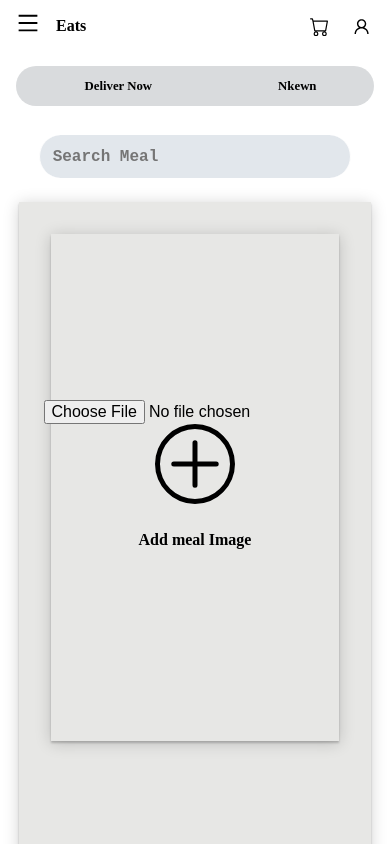
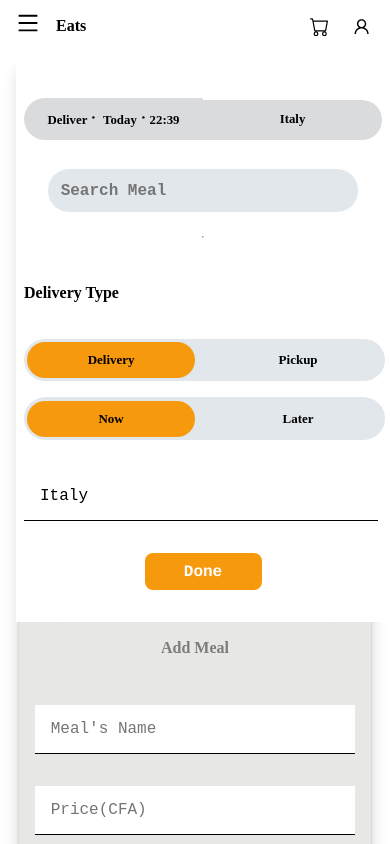
Before and after one commit to serge-alpha/Eats-2k24, a React (Create React App) app in the folder frontend/: page /restaurant/add-meal in a window 390 px wide. Both pictures are taken after a click on the element 28 px from the left and 26 px from the top of the page. Shown: the top 844 px of the page. Built offline with nearby package versions, Linux system fonts and the light colour scheme.

Commit message:
added the nav bar  on the mobile view

```diff
--- a/frontend/src/components/Footer.js
+++ b/frontend/src/components/Footer.js
@@ -9,7 +9,7 @@ const Footer=()=>{
             <span className="footer_links">
                 <ul>
                     <li><NavLink>get Support</NavLink></li>
-                    <li><NavLink to="/add-restaurant">Add your restaurant</NavLink></li>
+                    <li><NavLink to="/add-restaurant">My restaurant</NavLink></li>
                     <li><NavLink to="/register">Register</NavLink></li>
                 </ul>
             </span>
--- a/frontend/src/components/Nav.js
+++ b/frontend/src/components/Nav.js
@@ -2,16 +2,77 @@
  import { AiOutlineUser } from "react-icons/ai";
  import { AiOutlineMenu} from "react-icons/ai";
 import { NavLink } from "react-router-dom";
-import { BsCart,BsFillCartFill } from "react-icons/bs";
+import { BsCart,BsFillCartFill,BsDot } from "react-icons/bs";
 
  const Nav =({order})=>{
+        const getdate=(value)=>{
+            let mm='', dd='';
+            switch(value.getMonth() + 1){
+                    case 1: mm = "Jan";
+                        break;
+                    case 2: mm = "Feb";
+                        break;
+                    case 3: mm = "March";
+                        break;
+                    case 4: mm = "April";
+                        break;
+                    case 5: mm = "May";
+                        break;
+                    case 6: mm = "June";
+                        break;
+                    case 7: mm = "July";
+                        break;
+                    case 8: mm = "August";
+                        break;
+                    case 9: mm = "Sept";
+                        break;
+                    case 10: mm = "Oct";
+                        break;
+                    case 11: mm = "Nov";
+                        break;
+                    case 12: mm = "Dec";
+                        break;
+                    default: break;
+            }
+            dd=value.getDate();
+            return (String(dd + ' ' + mm));
+        }
     const [orderType,setOrderType] = useState(0);
+    const [orderTime,setOrderTime] = useState(0);
+    const dateNow=getdate(new Date());
+    const [location,setLocation]=useState('Italy');
+    const[dateValue,setDateValue] = useState("Today");
+    const[time,setTime] = useState(String((new Date().getUTCHours()+1)+':'+new Date().getUTCMinutes()));
+/*=======================================================================================================*/
+
+    const handleLocationChange=(event)=>{
+        setLocation(event.target.value)
+    }
+    const handleDateChange=(event)=>{
+        if(getdate(new Date(event.target.value))===dateNow) {
+            setDateValue("Today");
+        }else{
+            setDateValue(getdate(new Date(event.target.value)))
+        }
+    }
+    const handleTimeChange=(event)=>{
+        setTime(event.target.value)
+    }
+/*----------------------------------------------------------------*/
 
     const orderChoice=()=>{
         if (orderType===0){
             setOrderType(1);
         }else{
             setOrderType(0);
+        }
+    }
+
+    const orderChoiceTime=()=>{
+        if (orderTime===0){
+            setOrderTime(1);
+        }else{
+            setOrderTime(0);
         }
     }
     const [menustate,setMenuState] = useState(0);
@@ -22,9 +83,18 @@ import { BsCart,BsFillCartFill } from "react-icons/bs";
             setMenuState(0);
         }
     }
+
+    const [editstate,setEditState] = useState(1);
+    const editState=()=>{
+        if (editstate===0){
+            setEditState(1);
+        }else{
+            setEditState(0);
+        }
+    }
     return(
         <div className="nav">
-            <span className="nav_menu"><b className="nav_menubar" onClick={menuState}><AiOutlineMenu/></b><NavLink to="/"><h1>Eats</h1></NavLink></span>
+            <span className="nav_menu"><b className="nav_menubar" onClick={menuState}><AiOutlineMenu/></b><NavLink to="/home"><h1>Eats</h1></NavLink></span>
             <div className="nav_navigation">
                 <div className="nav_delivery">
                     {orderType===1?<><span onClick={()=>orderChoice()}>Delivery</span><span className="delivery" >Pickup</span></>:<><span className="delivery">Delivery</span><span onClick={()=>orderChoice()}>Pickup</span></>}
@@ -32,13 +102,30 @@ import { BsCart,BsFillCartFill } from "react-icons/bs";
                 <input type="location"className="nav_location" placeholder="Location. Now"/>
                 <input type="search" className="nav_search" placeholder="Search Meal"/>
             </div>
-            {/* Nav menu on small screens */}
+            {/* ===============================Nav menu on small screens======================================== */}
             <div className={menustate===0?"hide_nav_navigation_s":"nav_navigation_s"}>
-                <div>
-                    <p>{orderType===1?<p>Pick up Today</p>:<p>Deliver Now</p>}</p>
-                    <button>Nkewn</button>
+                <div onClick={editState}>
+                    <p>{orderType===1?<p>Pick up <BsDot />{dateValue} <BsDot/>{time}</p>:<p>Deliver<BsDot/> {dateValue}<BsDot/>{time}</p>}</p>
+                    <p><p>{location}</p></p>
                 </div>
                 <input type="search" className="nav_search" placeholder="Search Meal"/>
+                <hr/>
+                <div className={editstate===0?"hide_nav_edit":"nav_edit"}>
+                    <h4>Delivery Type</h4>
+                    <div className="nav_delivery">
+                        {orderType===1?<><span onClick={()=>orderChoice()}>Delivery</span><span className="delivery" >Pickup</span></>:<><span className="delivery">Delivery</span><span onClick={()=>orderChoice()}>Pickup</span></>}
+                    </div>
+                    <div className="nav_delivery">
+                        {orderTime===1?<><span onClick={()=>orderChoiceTime()}>Now</span><span className="delivery" >Later</span></>:<><span className="delivery">Now</span><span onClick={()=>orderChoiceTime()}>Later</span></>}
+                    </div>
+                    {orderTime===1?<div className="nav_edit_date">
+                        <input type="date" name="date" onChange={handleDateChange}  className="login_input" placeholder="Date"/>
+                        <input type="time" name="time" onChange={handleTimeChange}  className="login_input" placeholder="Time"/>
+                    </div>:<></>}
+                    <label htmlFor="location"/>
+                    <input type="text" placeholder="Location" className="login_input" onChange={handleLocationChange} name="location" value={location} required/>
+                    <button type="submit" className="button nav_edit_btn" onClick={editState}> <b>Done</b></button>
+                </div>
             </div>
             <span>
                 <NavLink to="/home-cart" className="nav_reg" >{order.length<1?<BsCart/>:<BsFillCartFill />}<p> Order</p></NavLink>
--- a/frontend/src/index.css
+++ b/frontend/src/index.css
@@ -3,8 +3,8 @@ body {
   margin: 0;
   padding: 0;
   /* font-family:  "courier"; */
-  font-family: "sans-serif";
-  /* font-family: "montserrat"; */
+  /* font-family: "sans-serif"; */
+  font-family: "montserrat";
   -webkit-font-smoothing: antialiased;
   -moz-osx-font-smoothing: grayscale;
   font-weight: 800;
@@ -76,6 +76,10 @@ code {
 }
 .nav_navigation_s,.hide_nav_navigation_s{
   display: none;
+  position: absolute;
+  top:0rem;
+  padding: 0.5rem;
+  background-color:#fff;
 }
 
 .nav_location{
@@ -122,7 +126,7 @@ code {
   border-right: #fdfdfd 1px solid;
 }
 .delivery{
-  background-color: #fafafa;
+  background-color: #f7990c;
   padding: 1.2vh;
   min-width:max-content;
   position: relative;
@@ -424,7 +428,7 @@ code {
   align-items:center;
   gap: 12rem;
   height: 60vh;
-  width: 100vw;
+  width: 100%;
   background-color: #f7990c;
   color: #fafafa;
 }
@@ -450,7 +454,7 @@ code {
         font-size: large;
         display: flex;
         justify-content: center;
-        padding: 1rem;
+        /* padding: 1rem; */
       }
 /* -----------------------------------cardS CSS---------------------------------------------------------------- */
 .card{
@@ -545,7 +549,6 @@ code {
 }
 .close .modal{
     display: none;
-
 }
 .modal_body{
   display: grid;
@@ -667,6 +670,11 @@ padding:5rem 2rem 2rem 2rem;
   cursor: pointer;
   transition: background-color 400ms ease;
 }
+.text_area{
+  width: 100%;
+  height: 12rem;
+  resize: none;
+}
 .meal_form{
   display: flex;
   gap: 1rem;
@@ -696,6 +704,7 @@ padding:5rem 2rem 2rem 2rem;
   background-color: #e7e7e5;
   box-shadow: 0 2px 2px 0 rgba(0, 0, 0, 0.2), 0 2px 15px 0 rgba(0, 0, 0, 0.19);
   width: 100%;
+  position: relative;
   height: 60vh;
   display: flex;
   flex-direction: column;
@@ -706,12 +715,24 @@ padding:5rem 2rem 2rem 2rem;
   transform: rotate(45deg);
   font-size: 5em;
 }
+.meal_img>input{
+  height: 100%;
+  width: 100%;
+  opacity: 0;
+  z-index: 1;
+  position: absolute;
+  cursor: pointer;
+}
 /* --------------------------------------------------------RESPONSIVENESS--------------------------------------- */
 @media only screen and  (max-width: 700px) {
   *{
     font-size: 100%;
   }
   /* --------nav--------------------- */
+  .nav{
+    display: flex;
+    justify-content: space-between;
+  }
   .nav_menu{
     grid-area: logo;
     justify-content: flex-start;
@@ -743,21 +764,22 @@ padding:5rem 2rem 2rem 2rem;
   }
   .nav_navigation_s{
     display: flex;
+    width: 100%;
     grid-area: info;
     flex-direction: column;
-    justify-content: center;
     align-items: center;
+    padding:2rem 0.5rem ;
     gap:1rem;
   }
   .nav_navigation_s>div{
     display: flex;
+    width: 100%;
     justify-content: space-between;
     align-items: baseline;
   }
-  .nav_navigation_s>div>p{
+  .nav_navigation_s>div>p:first-child{
     border-radius: 2rem 0rem 0rem 2rem;
     padding: 0rem 0.3rem;
-    width: 50vw;
     text-align: center;
     font-size: 0.8rem;
     background-color:  rgb(217, 219, 221);
@@ -765,30 +787,43 @@ padding:5rem 2rem 2rem 2rem;
   .hide_nav_navigation_s{
     display: none;
   }
-  .nav_navigation_s>div{
+  .nav_navigation_s>div:first-child{
     display: grid;
     grid-template-columns: 1fr 1fr;
     gap: 0;
   }
-  .nav_navigation_s>div>button{
-    border: none;
+  .nav_navigation_s>div>p:last-child{
     border-radius: 0rem 2rem 2rem 0rem;
-    padding: 0.8rem;
+    padding: 0rem 0.3rem;
+    text-align: center;
+    font-size: 0.8rem;
     background-color:  rgb(217, 219, 221);
-    font-weight: bold;
-    font-family:"Copperplate";
-    font-size: 0.8rem;
-    margin: 0;
   }
   .nav{
     display: grid;
     grid-template-areas: 'logo btns'
     'info info';
     height: 100%;
-    padding:0 1rem 0.5rem 1rem ;
+    padding:0 1rem 0 1rem ;
   }
   .nav_delivery{
-    display: none;
+    padding: 0.1rem;
+    justify-content: initial;
+    width: 100%;
+    height: fit-content;
+    display: grid;
+    grid-template-columns: 1fr 1fr;
+  }
+  .nav_delivery>span{
+    text-align: center;
+  }
+  .delivery{
+    /* width: 90%; */
+    margin: 0;
+  }
+  .nav_delivery>span{
+    font-size: small;
+    margin: 0.1rem;
   }
   .nav_search{
     grid-area: nav3;
@@ -797,6 +832,34 @@ padding:5rem 2rem 2rem 2rem;
   .nav_search>input{
     height: 0.1rem;
     align-self: center;
+  }
+  .hide_nav_edit>*,.hide_nav_edit>.nav_edit_date{
+    display: none;
+  }
+  .nav_edit{
+    display: flex;
+    width: 90%;
+    flex-direction: column;
+    gap: 1rem;
+  }
+  .nav_edit>input{
+    width: 90%;
+  }
+  .nav_edit_date{
+    display: flex;
+    justify-content: space-between;
+    gap: 1rem;
+    width: 100%;
+  }
+  .nav_edit_date>input{
+    width: 90%;
+  }
+  .nav_edit_btn{
+    margin-top: 1rem;
+    align-self: center;
+    background-color: #f7990c;
+    min-width:30vw ;
+    color:#fff;
   }
 
   /* ----------------------START PAGE------------------ */
@@ -896,13 +959,16 @@ padding:5rem 2rem 2rem 2rem;
   .meal_form{
     flex-direction: column;
   }
+  .add_rest{
+    padding: 0;
+    width: 100%;
+  }
   /* ------------------FOOTER------------------- */
   .footer{
     flex-direction: column;
     gap: 0.5rem;
   }
 }
-
 @media only screen and (min-width:600px) and (max-width:1200px){
 
   /* ---------------------card----------------------- */
@@ -973,7 +1039,6 @@ padding:5rem 2rem 2rem 2rem;
     width: 100%;
   }
 }
-
 @media only screen and (min-width:1200px) and (max-width:1700px){
   .nav{
     padding: 0.2rem 0rem;
--- a/frontend/src/pages/AddMeal.js
+++ b/frontend/src/pages/AddMeal.js
@@ -13,7 +13,7 @@ const AddMeal=()=>{
                 <h5>Add meal Image</h5>
             </span> */}
             <span className="meal_img">
-                <input type="file"></input>
+                <input type="file" ></input>
                 <BsXCircle/>
                 <h5>Add meal Image</h5>
             </span>
@@ -31,7 +31,7 @@ const AddMeal=()=>{
                     <span className="discount">
                         <p>Add discount</p>
                     </span> */}
-                    <input type="text-area" className="login_input" placeholder="Meal Description" name="mealdescription"/>
+                    <textarea type="text" className="login_input text_area" placeholder="Meal Description" name="mealdescription" />
                     <NavLink to="/restaurant" className="button"><b>Create</b></NavLink>
                     <hr/>
             </form>
--- a/frontend/src/pages/StartPage.js
+++ b/frontend/src/pages/StartPage.js
@@ -1,22 +1,22 @@
-import React, { useState } from "react";
+import React from "react";
 import { AiFillEnvironment } from "react-icons/ai";
-import { AiFillClockCircle } from "react-icons/ai";
-import { AiFillCalendar } from "react-icons/ai";
+// import { AiFillClockCircle } from "react-icons/ai";
+// import { AiFillCalendar } from "react-icons/ai";
 import { NavLink } from "react-router-dom";
 
 
 
 
 const StartPage =()=>{
-    const [orderType,setOrderType]=useState("Deliver Now")
-    const deliveryTime=(value)=>{
-        console.log(value)
-        if (value===1){
-            setOrderType("Deliver Now");
-        }else{
-           setOrderType("Plan for later");
-        }
-    }
+    //const [orderType,setOrderType]=useState("Deliver Now")
+    // const deliveryTime=(value)=>{
+    //     console.log(value)
+    //     if (value===1){
+    //         setOrderType("Deliver Now");
+    //     }else{
+    //        setOrderType("Plan for later");
+    //     }
+    // }
     return(
             <div className="start">
                 <div className="start_container">
@@ -26,13 +26,13 @@ const StartPage =()=>{
                             <input type="search"  placeholder="Enter your location"></input>
                         </div>
                         <div className="start_dropdown">
-                            <div className="dropdown_pannel">
+                            {/* <div className="dropdown_pannel">
                                 <button className="dropbtn">{orderType}</button>
                                     <div className="dropdown_content">
                                         <p onClick={()=>deliveryTime(1)}><AiFillClockCircle/> Deliver Now</p>
                                         <p onClick={()=>deliveryTime(0)}><AiFillCalendar/> Plan for later</p>
                                     </div>
-                            </div>
+                            </div> */}
                             <NavLink to="/home"><b>Find</b></NavLink>
                         </div>
                     </div>
```
